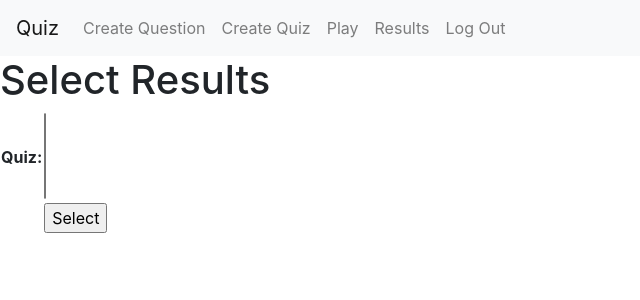
After one commit to GuyChapGH/CapstoneQuiz, a Django app: page /results_select/ in a window 1280 px wide. The commit adds this page. Shown: the top 300 px of the page, without its empty margins (0-640 px from the left). Run offline with Django 3.2, Linux system fonts and the light colour scheme; the visitor is signed in with stand-in values (Sample User, id 1); data that the repository does not hold is empty; some libraries are stand-ins or nearby versions.

Commit message:
adds results_select form

```diff
--- a/capstone/models.py
+++ b/capstone/models.py
@@ -47,7 +47,7 @@ class Contestant(models.Model):
         first_quiz = self.quiz.all().first()
         timestamp = self.timestamp.strftime("%b %-d %Y, %-I:%M %p")
         return f"{self.user.username} at {timestamp}. Quizname: {first_quiz.quiz_name}."
-        # return f"{self.user.username}. Quizname: {first_quiz.quiz_name}"
+    # return f"{self.user.username}. Quizname: {first_quiz.quiz_name}"
 
     def question(self, n):
         first_quiz = self.quiz.all().first()
--- a/capstone/templates/capstone/index.html
+++ b/capstone/templates/capstone/index.html
@@ -4,4 +4,6 @@
 
 {% block body %}
     <h1>Hello, world!</h1>
+
+    <p>Quiz id: {{ quiz_id }}</p>
 {% endblock %}
--- a/capstone/templates/capstone/layout.html
+++ b/capstone/templates/capstone/layout.html
@@ -25,7 +25,7 @@
                         <a class="nav-link" href="{% url 'quiz_select' %}">Play</a>
                     </li>
                     <li class="nav-item">
-                        <a class="nav-link" href="#">Results</a>
+                        <a class="nav-link" href="{% url 'results_select' %}">Results</a>
                     </li>
                     <li class="nav-item">
                         <a class="nav-link" href="{% url 'logout' %}">Log Out</a>
--- /dev/null
+++ b/capstone/templates/capstone/results_select.html
@@ -0,0 +1,30 @@
+{% extends "capstone/layout.html" %}
+{% load static %}
+
+
+{% block body %}
+    <h1>Select Results</h1>
+
+    <form action="{% url 'results_select' %}" method="post" novalidate>
+        {% csrf_token %}
+    <table>
+    <tr>
+        <th>Quiz:</th>
+        <td>
+            <select name="quiz_id" multiple>
+                {% for quiz in quizzes %}
+                <option value="{{ quiz.id }}">{{ quiz.quiz_name }}</option>
+                {% empty %}
+                    <p>No quizzes.</p>
+                {% endfor %}
+            </select>
+        </td>
+    </tr>
+    <tr>
+        <td>&nbsp;</td>
+        <td><input type="submit" value="Select"></td>
+    </tr>
+    </table>
+    </form>
+
+{% endblock %}
--- a/capstone/urls.py
+++ b/capstone/urls.py
@@ -7,6 +7,7 @@ urlpatterns = [
     path("create_quiz/", views.create_quiz, name="create_quiz"),
     path("quiz_select/", views.quiz_select, name="quiz_select"),
     path("play_quiz/<int:contestant_id>", views.play_quiz, name="play_quiz"),
+    path("results_select/", views.results_select, name="results_select"),
 
     # API Routes
     path("play_quizAPI/<int:contestant_id>", views.play_quizAPI, name="play_quizAPI"),
--- a/capstone/views.py
+++ b/capstone/views.py
@@ -10,6 +10,7 @@ from django.urls import reverse
 
 from .models import User
 from .models import Question
+from .models import Quiz
 from .models import Contestant
 
 from .forms import QuestionCreateForm, QuizCreateForm, ContestantSelectForm
@@ -167,7 +168,7 @@ def play_quizAPI(request, contestant_id):
             contestant.save()
             return JsonResponse({"message": "quiz_score successfully updated."})
 
-# Return question and answers with index n
+# Return question and answers with index n. Return quiz_score.
     if request.method == "GET":
         return JsonResponse({"question": contestant.question(n),
                              "multiple_choice0": contestant.multiple_choice0(n),
@@ -177,7 +178,27 @@ def play_quizAPI(request, contestant_id):
                              "correct_answer": contestant.correct_answer(n),
                              "quiz_score": contestant.q_score()
                              })
-        # return JsonResponse({"question_index": n})
+
+
+@login_required
+def results_select(request):
+    if request.method == 'POST':
+
+        # Get form quiz_input
+        quiz_id = request.POST["quiz_id"]
+
+        # TEST purposes
+        return render(request, "capstone/index.html",   {
+            "quiz_id": quiz_id
+        })
+        # return HttpResponseRedirect(reverse("play_quiz", args=(contestant_id,)))
+
+    else:
+        quizzes = Quiz.objects.all()
+        # return quiz_name and quiz_id from database
+        return render(request, "capstone/results_select.html", {
+            "quizzes": quizzes
+        })
 
 
 def login_view(request):
```
